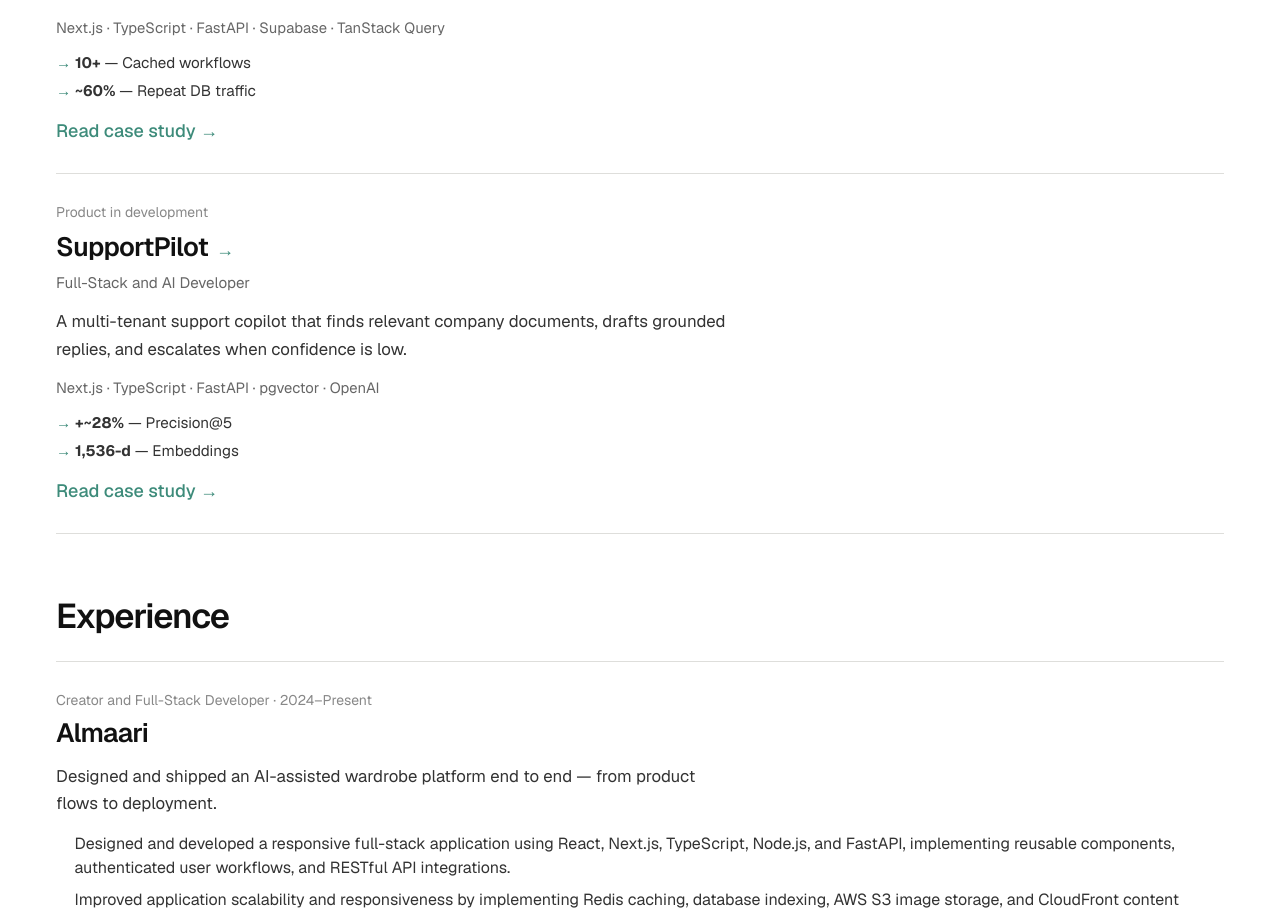
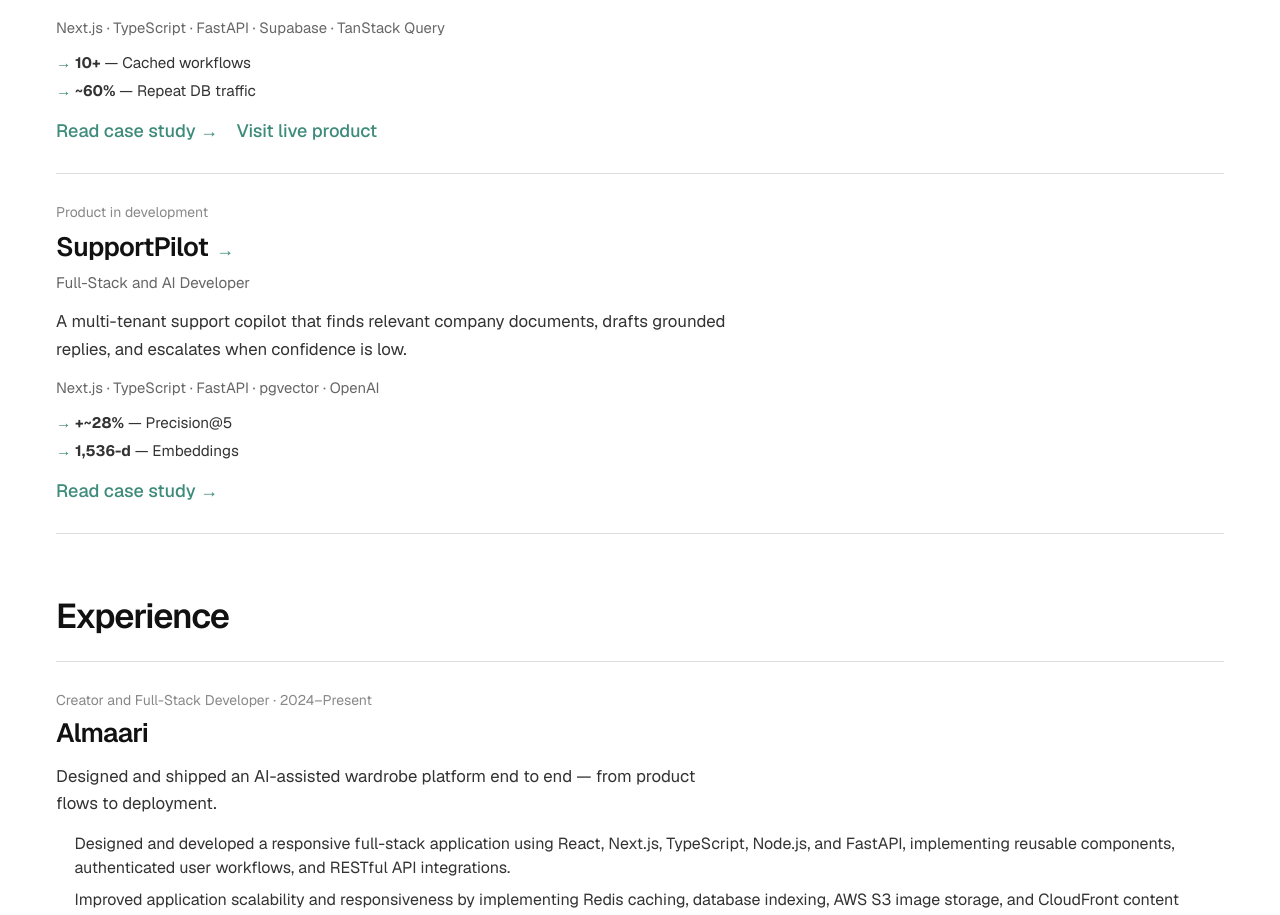
Before and after one commit to manveer-sohal/portfolio-website, a Next.js app: page /overview in a window 1280 px wide. Shown: the part 1205-2120 px from the top of the page. Built offline with nearby package versions, Linux system fonts and the light colour scheme.

Commit message:
Add live product link to projects data
- Included a new link labeled "Visit Live Product" pointing to the live Joblinx application.
- Enhanced the projects array to provide users with direct access to the live product experience.

```diff
--- a/data/projects.ts
+++ b/data/projects.ts
@@ -244,6 +244,11 @@
       },
     ],
     links: [
+      {
+        label: "Visit Live Product",
+        href: "https://joblinx.app/",
+        type: "live",
+      },
       {
         label: "View Case Study",
         href: "/projects/joblinx",
```
